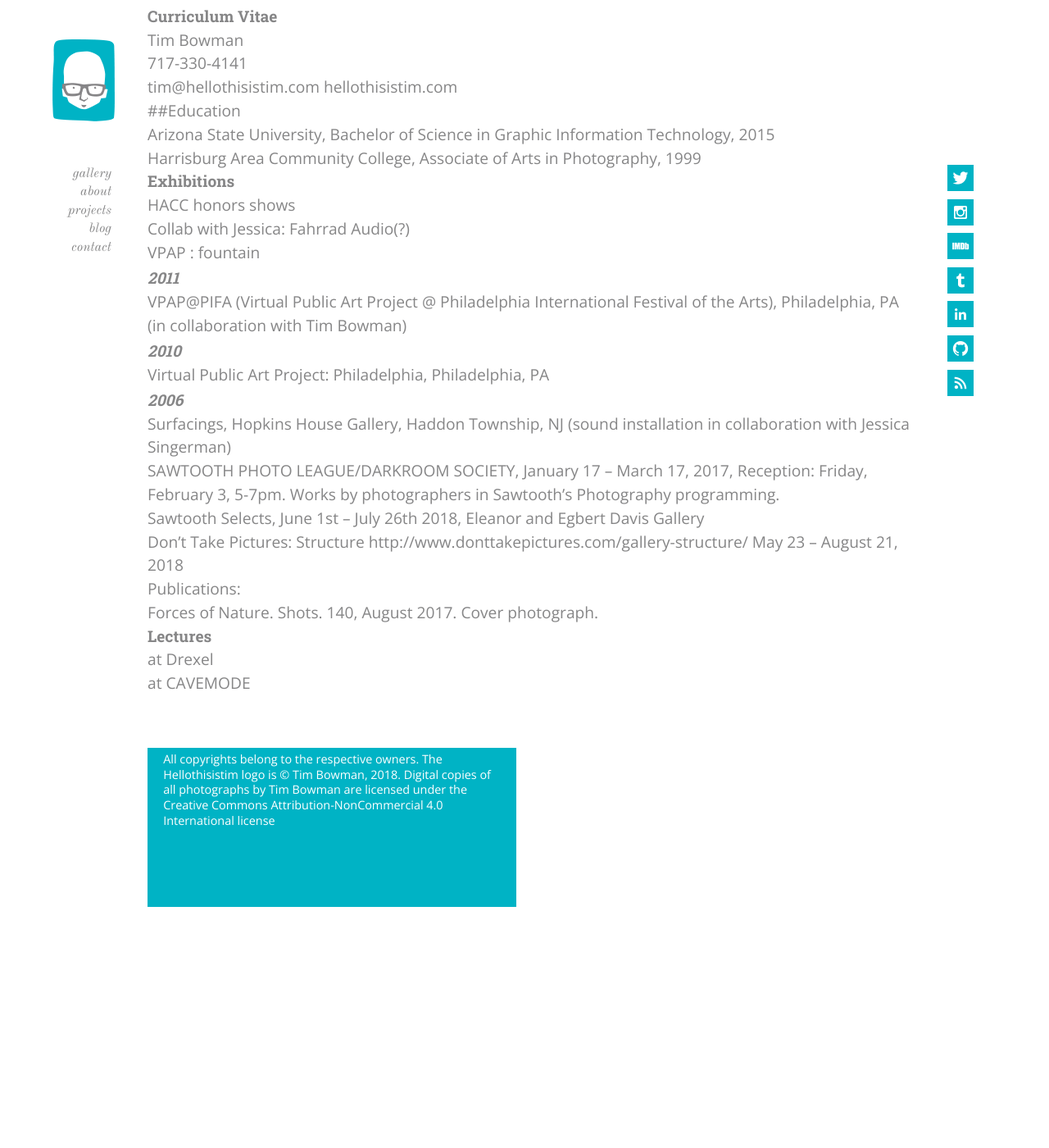
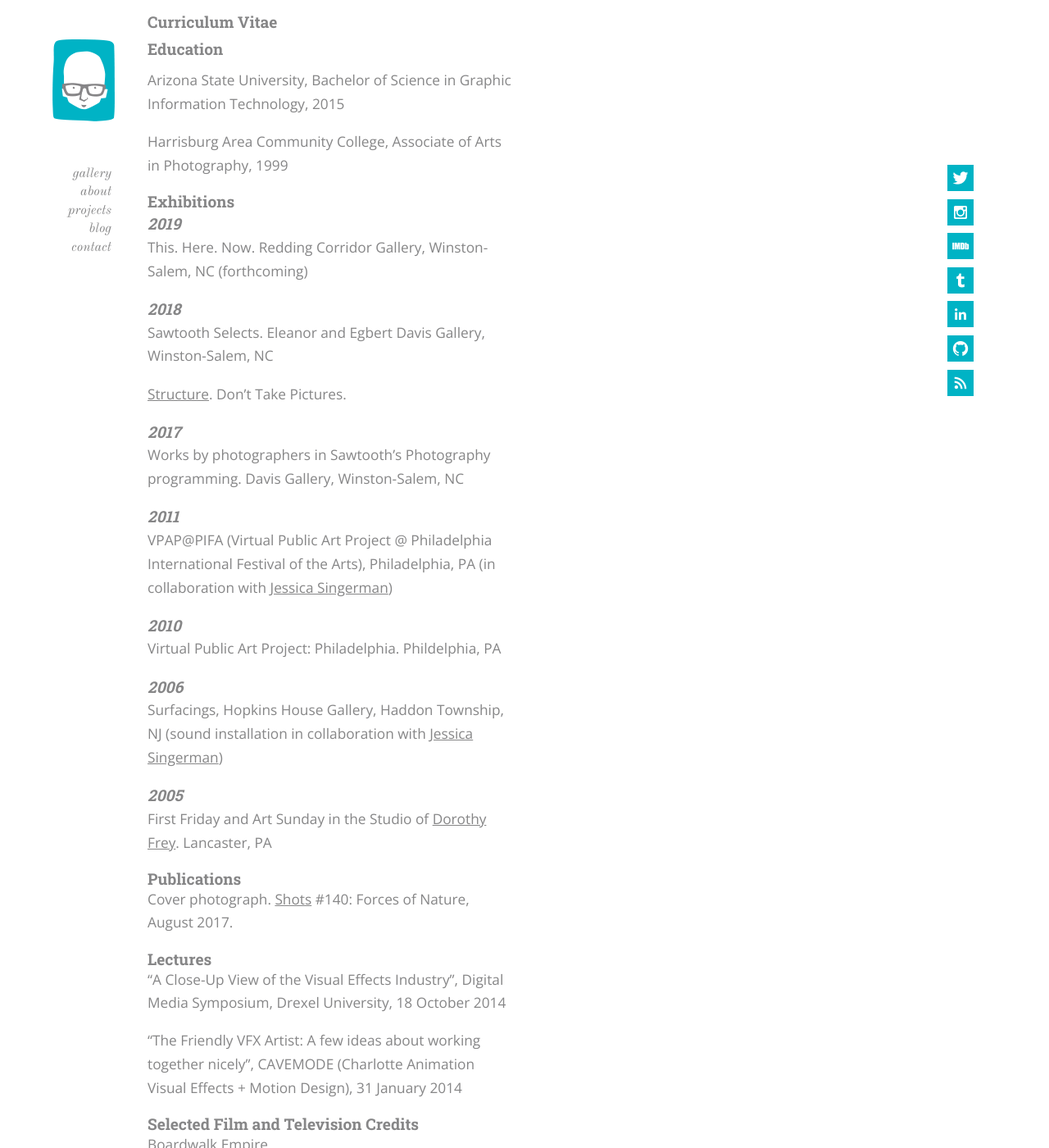
Before and after one commit to hellothisistim/hellothisistim.github.io, a Jekyll site: the page built from _posts/2018-01-01-cv.md, in a window 1280 px wide and 1400 px high, scrolled down 199 px. Shown: the whole window at 82% size. Built offline with Jekyll 4.4.1, drawn with Linux system fonts in a browser that asks for light colours; comment, search, counter and statistics services are not loaded; before the commit the page ends 1305 px from its top, so only the background shows below that; some of the changed text lies outside the part shown.

Commit message:
Finish editing Cv

```diff
--- a/_posts/2018-01-01-cv.md
+++ b/_posts/2018-01-01-cv.md
@@ -1,14 +1,11 @@
 ---
-layout: page
+layout: blog
 title:  Curriculum Vitae
+date:   2018-01-01 9:00:00 -0400
 ---
 
-Tim Bowman
-717-330-4141
-tim@hellothisistim.com
-hellothisistim.com
 
-##Education
+## Education
 
 Arizona State University, Bachelor of Science in Graphic Information Technology, 2015
 
@@ -16,40 +13,58 @@ Harrisburg Area Community College, Associate of Arts in Photography, 1999
 
 ## Exhibitions
 
-HACC honors shows
+### 2019
 
-Collab with Jessica: Fahrrad Audio(?)
+This. Here. Now. Redding Corridor Gallery, Winston-Salem, NC (forthcoming)
 
-VPAP : fountain
+### 2018
+
+Sawtooth Selects. Eleanor and Egbert Davis Gallery, Winston-Salem, NC
+
+[Structure](http://www.donttakepictures.com/gallery-structure/). Don't Take Pictures.
+
+
+### 2017
+
+Works by photographers in Sawtooth’s Photography programming. Davis Gallery, Winston-Salem, NC
 
 ### 2011
 
-VPAP@PIFA (Virtual Public Art Project @ Philadelphia International Festival of the Arts), Philadelphia, PA (in collaboration with Tim Bowman)
+VPAP@PIFA (Virtual Public Art Project @ Philadelphia International Festival of the Arts), Philadelphia, PA (in collaboration with [Jessica Singerman](http://jessicasingerman.com/))
 
 ### 2010
 
-Virtual Public Art Project: Philadelphia, Philadelphia, PA
+Virtual Public Art Project: Philadelphia. Phildelphia, PA
 
 ### 2006
 
 Surfacings, Hopkins House Gallery, Haddon Township, NJ (sound installation in collaboration with [Jessica Singerman](http://jessicasingerman.com/))
 
+### 2005
 
+First Friday and Art Sunday in the Studio of [Dorothy Frey](http://www.dorothyfrey.com/). Lancaster, PA
 
+## Publications
 
-SAWTOOTH PHOTO LEAGUE/DARKROOM SOCIETY, January 17 – March 17, 2017, Reception: Friday, February 3, 5-7pm. Works by photographers in Sawtooth’s Photography programming.
-
-Sawtooth Selects, June 1st – July 26th 2018, Eleanor and Egbert Davis Gallery
-
-Don't Take Pictures: Structure http://www.donttakepictures.com/gallery-structure/ May 23 – August 21, 2018
-
-
-Publications:
-
-Forces of Nature. [Shots](http://shotsmag.com/). 140, August 2017. Cover photograph.
+Cover photograph. [Shots](http://shotsmag.com/) #140: Forces of Nature, August 2017.
 
 ## Lectures
 
-at Drexel
+"A Close-Up View of the Visual Effects Industry", Digital Media Symposium, Drexel University, 18 October 2014
 
-at CAVEMODE
+“The Friendly VFX Artist: A few ideas about working together nicely”, CAVEMODE (Charlotte Animation Visual Effects + Motion Design), 31 January 2014
+
+
+## Selected Film and Television Credits
+
+Boardwalk Empire
+Gravity
+I Am Number Four
+Let Me In
+The Great Gatsby
+The Hunger Games
+The Road
+The Wolverine
+True Detective
+
+Full credit list available on [IMDB](https://www.imdb.com/name/nm2320204/)
```
